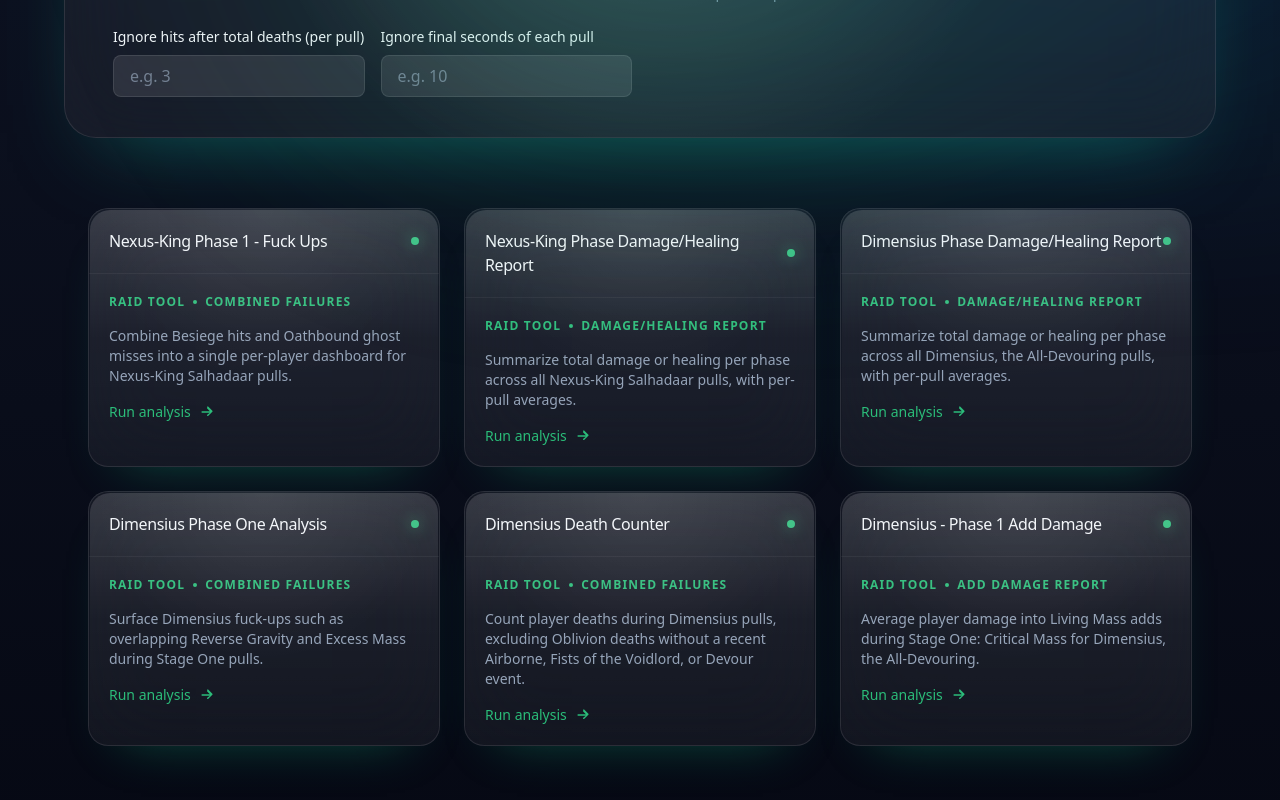
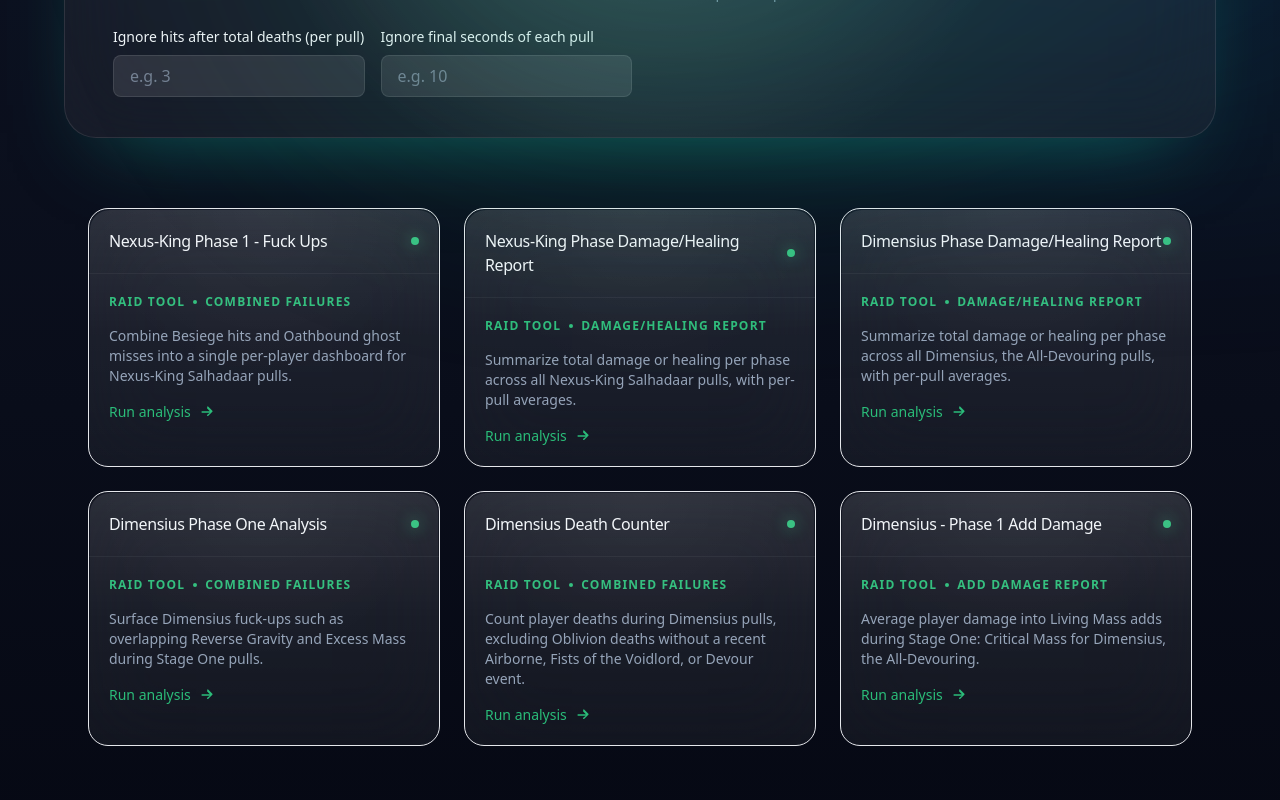
Before and after one commit to cmartyniuk1656/whomessedup, a React (Vite) app in the folder frontend/: page / in a window 1280 px wide. Shown: the part 828-1628 px from the top of the page. Built offline with nearby package versions, Linux system fonts and the light colour scheme.

Commit message:
chore(ui): remove glow from GlassCard surfaces

```diff
--- a/frontend/src/components/ui/GlassCard.tsx
+++ b/frontend/src/components/ui/GlassCard.tsx
@@ -4,9 +4,9 @@ type GlassCardProps = PropsWithChildren<{ title?: string; className?: string }>;
 
 export function GlassCard({ title, children, className }: GlassCardProps) {
   const cardClasses = [
-    "relative overflow-hidden rounded-xl2 border border-white/10 bg-white/5 backdrop-blur-2xl shadow-[0_25px_50px_-35px_rgba(16,185,129,0.45)]",
-    "before:absolute before:inset-px before:rounded-[inherit] before:bg-gradient-to-b before:from-white/25 before:via-white/5 before:to-transparent before:opacity-60 before:pointer-events-none",
-    "after:pointer-events-none after:absolute after:inset-0 after:bg-[radial-gradient(circle_at_top,_rgba(255,255,255,0.28),_transparent_55%)] after:opacity-25",
+    "relative overflow-hidden rounded-xl2 border border-white/12 bg-white/5 backdrop-blur-2xl",
+    "before:absolute before:inset-px before:rounded-[inherit] before:bg-gradient-to-b before:from-white/20 before:via-white/5 before:to-transparent before:opacity-50 before:pointer-events-none",
+    "after:pointer-events-none after:absolute after:inset-0 after:bg-[radial-gradient(circle_at_top,_rgba(255,255,255,0.18),_transparent_55%)] after:opacity-20",
     className,
   ]
     .filter(Boolean)
```
